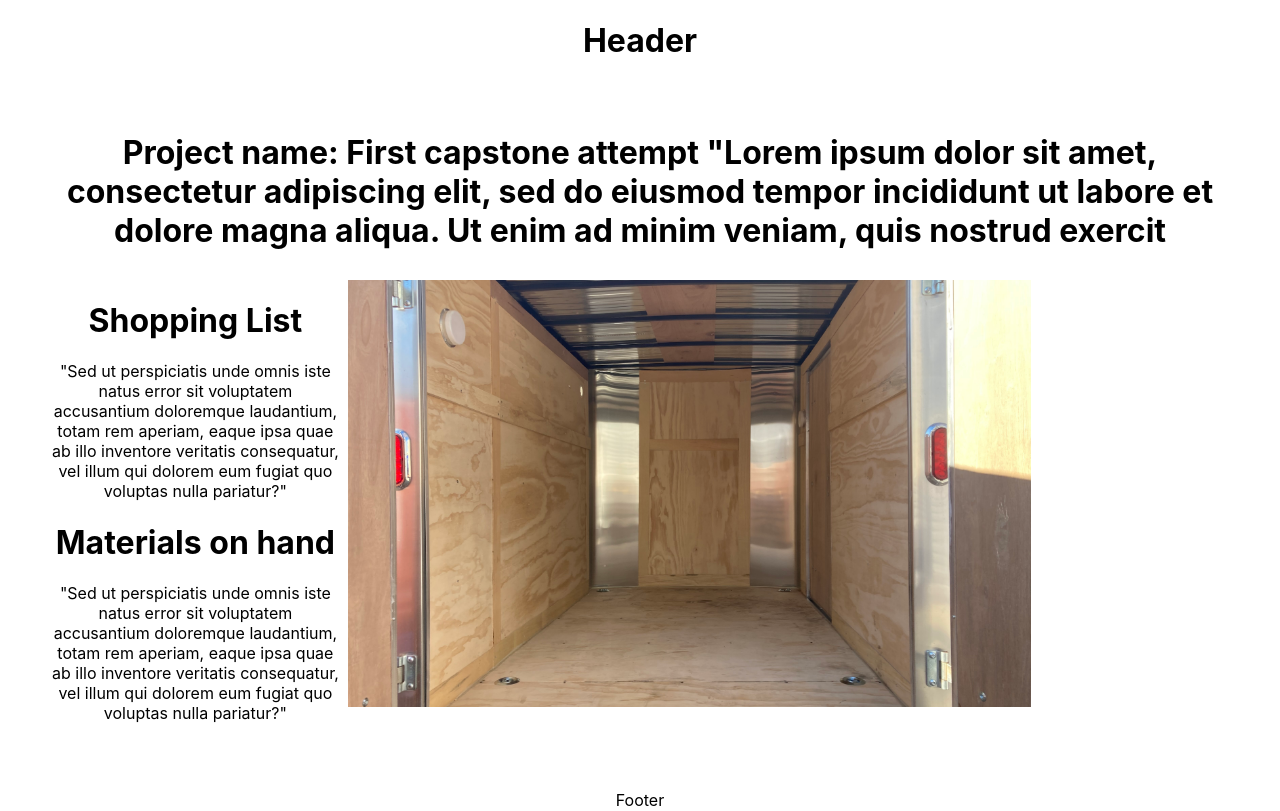
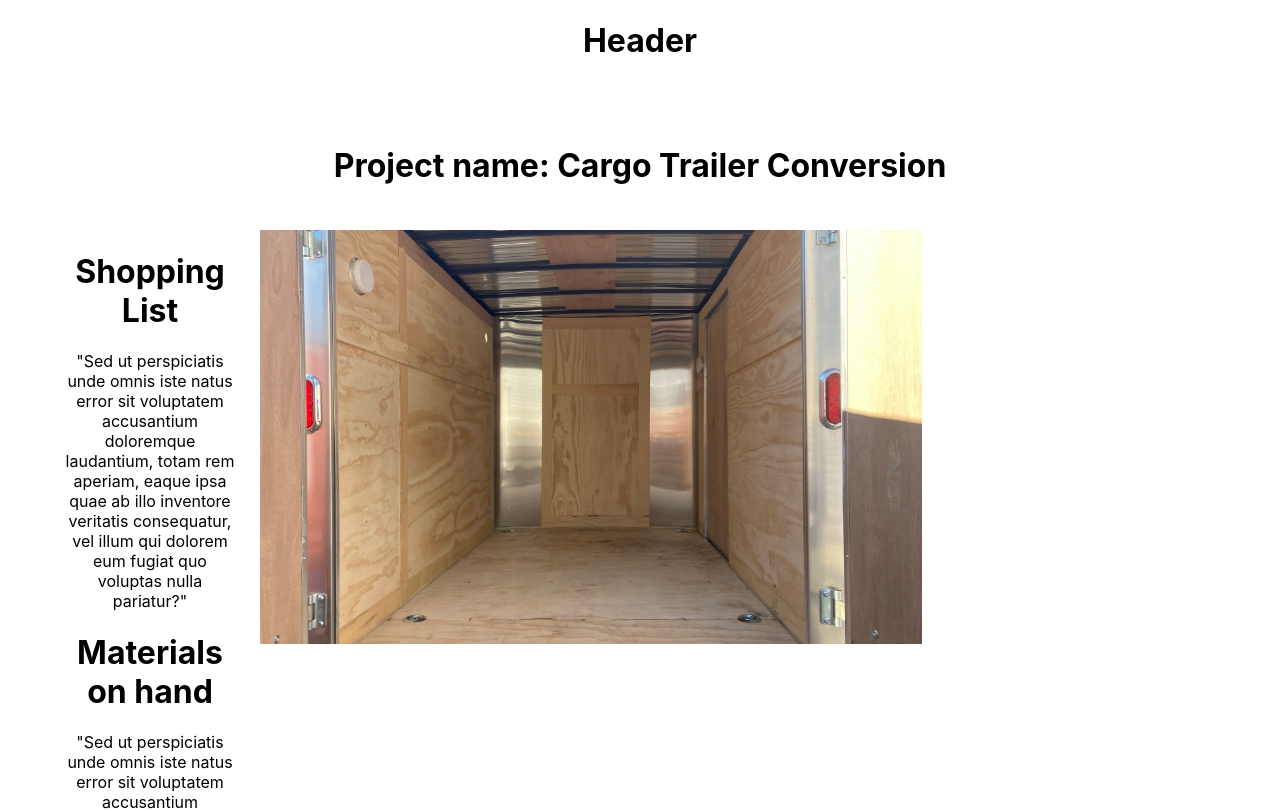
Before and after one commit to rel-ross/Mayk-frontend, a React (Create React App) app: page / in a window 1280 px wide. Shown: the top 811 px of the page. Built offline with nearby package versions, Linux system fonts and the light colour scheme.

Commit message:
ability to draw on canvas

```diff
--- a/src/Components/Canvas/Canvas.js
+++ b/src/Components/Canvas/Canvas.js
@@ -10,10 +10,10 @@ export default function Canvas() {
 
     useEffect(() => {
         const canvas = canvasRef.current
-        canvas.width = window.innerWidth
-        canvas.height = window.innerHeight
-        // canvas.style.width = `${window.innerWidth}px`
-        // canvas.style.height = `${window.innerHeight}px`
+        canvas.width = window.innerWidth * 0.75
+        canvas.height = window.innerHeight * 0.75
+        // canvas.style.width = '100%';
+        // canvas.style.height = '100%';
 
         const context = canvas.getContext("2d")
         context.scale(1,1)
--- a/src/Components/ProjectHeader/ProjectHeader.js
+++ b/src/Components/ProjectHeader/ProjectHeader.js
@@ -3,7 +3,7 @@ import React from 'react'
 export default function ProjectInfo() {
     return (
         <div>
-            <h1>Project name: First capstone attempt "Lorem ipsum dolor sit amet, consectetur adipiscing elit, sed do eiusmod tempor incididunt ut labore et dolore magna aliqua. Ut enim ad minim veniam, quis nostrud exercit</h1>
+            <h1>Project name: Cargo Trailer Conversion</h1>
         </div>
     )
 }
--- a/src/Containers/Body/Body.css
+++ b/src/Containers/Body/Body.css
@@ -1,3 +1,3 @@
 .body {
-    margin: 4%;
+    margin: 5%;
 }
--- a/src/Containers/Body/Body.js
+++ b/src/Containers/Body/Body.js
@@ -21,17 +21,17 @@ import Canvas from '../../Components/Canvas/Canvas'
 
 export default function Body() {
     // const classes = useStyles();
-    const [spacing, setSpacing] = React.useState(2);
+    const [spacing, setSpacing] = React.useState(3);
 
     return (
         <div className="body">
             <div >
-                <Grid container spacing={1}>
+                <Grid container spacing={spacing}>
                     <Grid item xs={12}>
                         <ProjectHeader />
 
                     </Grid>
-                    <Grid item xs={3}>
+                    <Grid item xs={2}>
                         <ShoppingList />
                         <MaterialsOnHand />
                     </Grid>
```
